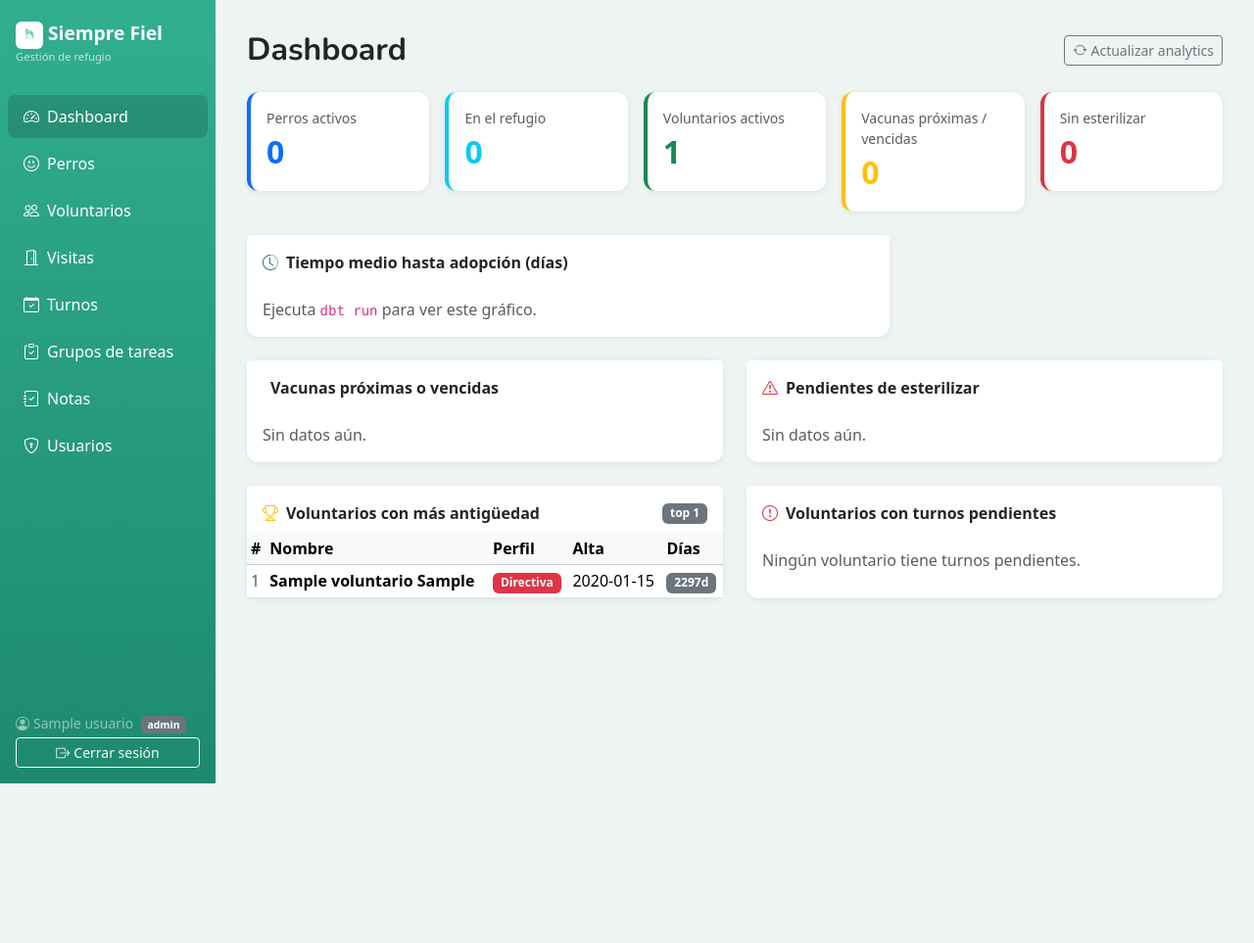
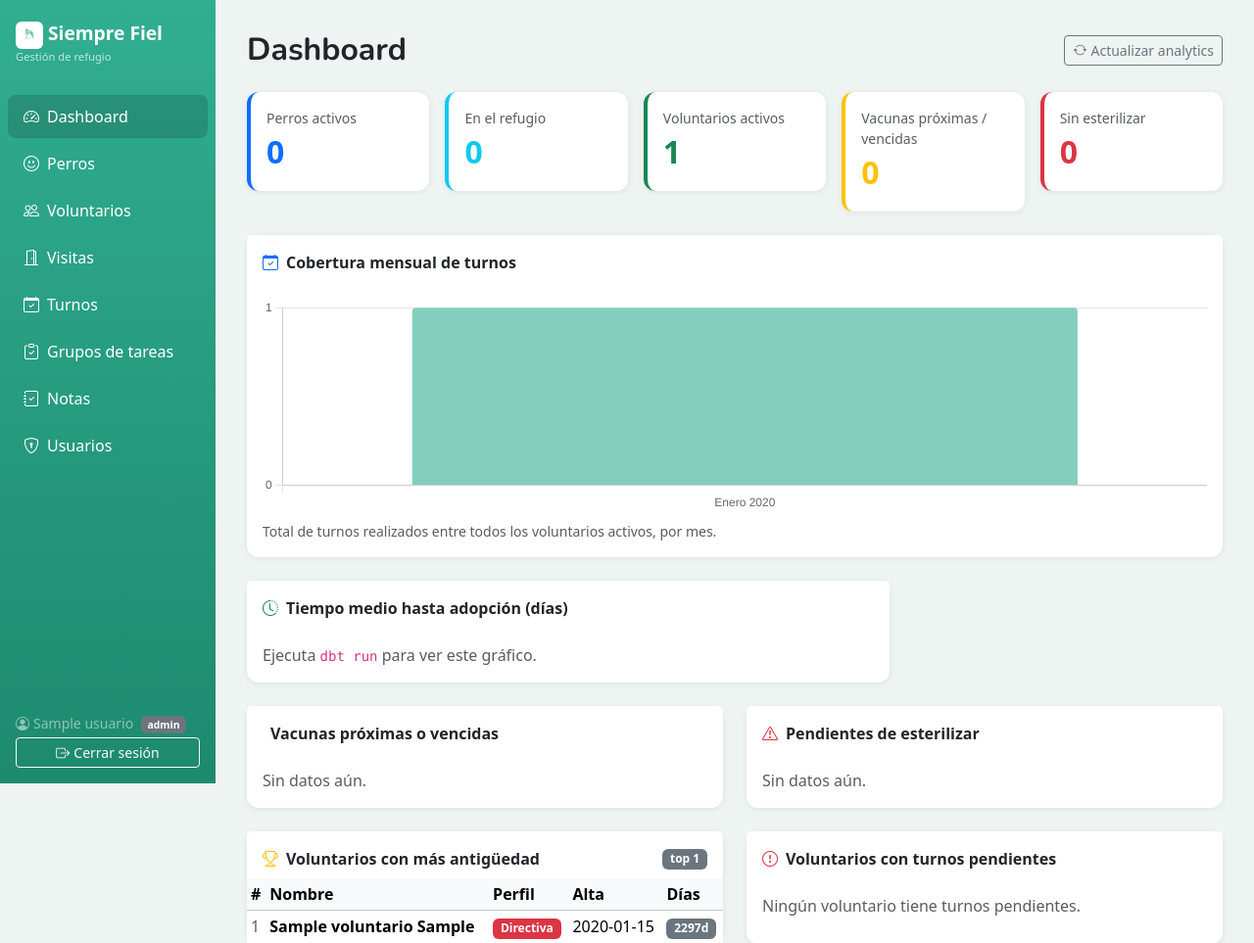
Before and after one commit to Rodry03/siempreFiel, a FastAPI app: page / in a window 1280 px wide. Shown: the top 963 px of the page at 98% size. Before the commit the page ends 800 px from the top, so only its background shows below. Run offline with FastAPI, Linux system fonts and the light colour scheme; the visitor is signed in with stand-in values (Sample User, id 1); tables that the repository leaves empty hold one stand-in row (values such as "Sample post"); parts of the project's set-up code (start-up, migrations or seed data) failed here and were passed over.

Commit message:
cambios en el dbt

```diff
--- a/app/templates/dashboard.html
+++ b/app/templates/dashboard.html
@@ -75,62 +75,30 @@
   {% endif %}
 </div>
 
-<!-- Cobertura semanal de turnos -->
-{% if cobertura_semanal %}
+<!-- Cobertura mensual de turnos -->
+{% if cobertura_mensual %}
 <div class="row g-4 mb-4">
   <div class="col-12">
-    <div class="card h-100">
-      <div class="card-header bg-white border-0 pt-3 d-flex justify-content-between align-items-center">
-        <span class="fw-semibold"><i class="bi bi-calendar-check text-primary me-2"></i>Cobertura semanal de turnos</span>
-        <div class="d-flex gap-2">
-          {% set semanas_criticas = cobertura_semanal | selectattr('nivel', 'equalto', 'critico') | list | length %}
-          {% set semanas_bajas    = cobertura_semanal | selectattr('nivel', 'equalto', 'bajo')   | list | length %}
-          {% if semanas_criticas > 0 %}<span class="badge bg-danger">{{ semanas_criticas }} críticas</span>{% endif %}
-          {% if semanas_bajas    > 0 %}<span class="badge bg-warning text-dark">{{ semanas_bajas }} bajas</span>{% endif %}
-        </div>
+    <div class="card">
+      <div class="card-header bg-white border-0 pt-3">
+        <span class="fw-semibold"><i class="bi bi-calendar-check text-primary me-2"></i>Cobertura mensual de turnos</span>
       </div>
       <div class="card-body">
-        <div class="table-responsive mb-3">
-          <table class="table table-sm mb-0">
-            <thead class="table-light">
-              <tr><th>Semana</th><th title="Turnos con veterano presente">Con veterano</th><th title="Veterano + voluntario">Completos</th><th title="Turnos sin cubrir (sin veterano)">Sin cubrir</th><th></th></tr>
-            </thead>
-            <tbody>
-              {% for s in cobertura_semanal %}
-              <tr class="{% if s.nivel == 'critico' %}table-danger{% elif s.nivel == 'bajo' %}table-warning{% endif %}">
-                <td class="fw-semibold">{{ s.semana_label }}</td>
-                <td>{{ s.slots_con_veterano }}/14</td>
-                <td>{{ s.slots_completos }}/14</td>
-                <td>
-                  {% if s.slots_sin_cubrir > 0 %}
-                  <span class="badge bg-danger">{{ s.slots_sin_cubrir }}</span>
-                  {% else %}—{% endif %}
-                </td>
-                <td>
-                  {% if s.nivel == 'critico' %}<span class="badge bg-danger">Crítico</span>
-                  {% elif s.nivel == 'bajo' %}<span class="badge bg-warning text-dark">Bajo</span>
-                  {% else %}<span class="badge bg-success">OK</span>{% endif %}
-                </td>
-              </tr>
-              {% endfor %}
-            </tbody>
-          </table>
-        </div>
-        <canvas id="chartCobertura" height="110"></canvas>
-        <p class="text-muted small mt-2 mb-0">Crítico = turnos sin veterano. Bajo = menos de 11/14 completos (vet+vol).</p>
+        <canvas id="chartCobertura" style="min-height:140px; max-height:220px;"></canvas>
+        <p class="text-muted small mt-2 mb-0">Total de turnos realizados entre todos los voluntarios activos, por mes.</p>
       </div>
     </div>
   </div>
 </div>
 {% endif %}
 
-<!-- Evolución saldo semanal -->
-{% if evolucion_saldo %}
+<!-- Evolución saldo mensual -->
+{% if evolucion_saldo_mensual %}
 <div class="row g-4 mb-4">
   <div class="col-12">
     <div class="card">
       <div class="card-header bg-white border-0 pt-3">
-        <span class="fw-semibold"><i class="bi bi-graph-up text-primary me-2"></i>Evolución del saldo medio de turnos por semana</span>
+        <span class="fw-semibold"><i class="bi bi-graph-up text-primary me-2"></i>Evolución del saldo medio de turnos por mes</span>
       </div>
       <div class="card-body">
         <canvas id="chartEvolucionSaldo" style="min-height:140px; max-height:220px;"></canvas>
@@ -502,34 +431,25 @@
   </div>
 </div>
 
-{% if entradas_salidas or tiempo_adopcion or cobertura_semanal or tiempo_acogida or conversion_visitantes or evolucion_saldo or total_activos > 0 %}
+{% if entradas_salidas or tiempo_adopcion or cobertura_mensual or tiempo_acogida or conversion_visitantes or evolucion_saldo_mensual or total_activos > 0 %}
 <script src="https://cdn.jsdelivr.net/npm/chart.js@4.4.0/dist/chart.umd.min.js"></script>
 <script>
-{% if cobertura_semanal %}
-{% set cob_reversed = cobertura_semanal | reverse | list %}
+{% if cobertura_mensual %}
 new Chart(document.getElementById('chartCobertura'), {
-  type: 'line',
+  type: 'bar',
   data: {
-    labels: {{ cob_reversed | map(attribute='semana_label') | list | tojson }},
-    datasets: [
-      {
-        label: 'Con veterano',
-        data: {{ cob_reversed | map(attribute='pct_con_veterano') | list | tojson }},
-        borderColor: 'rgba(255,193,7,0.9)', backgroundColor: 'rgba(255,193,7,0.1)',
-        borderWidth: 2, pointRadius: 4, fill: false, tension: 0.2,
-      },
-      {
-        label: 'Completos (vet+vol)',
-        data: {{ cob_reversed | map(attribute='pct_completos') | list | tojson }},
-        borderColor: 'rgba(25,135,84,0.9)', backgroundColor: 'rgba(25,135,84,0.1)',
-        borderWidth: 2, pointRadius: 4, fill: false, tension: 0.2,
-      },
-    ]
+    labels: {{ cobertura_mensual | map(attribute='mes_label') | list | tojson }},
+    datasets: [{
+      label: 'Turnos realizados',
+      data: {{ cobertura_mensual | map(attribute='total_turnos') | list | tojson }},
+      backgroundColor: 'rgba(49, 174, 144, 0.6)',
+      borderRadius: 4,
+    }]
   },
   options: {
     responsive: true,
-    plugins: { legend: { display: true, position: 'bottom' } },
-    scales: { y: { min: 0, max: 100, ticks: { callback: v => v + '%' } } }
+    plugins: { legend: { display: false } },
+    scales: { y: { beginAtZero: true, ticks: { stepSize: 1 } } }
   }
 });
 {% endif %}
@@ -744,15 +664,15 @@ new Chart(document.getElementById('chartConversionVisitantes'), {
 });
 {% endif %}
 
-{% if evolucion_saldo %}
+{% if evolucion_saldo_mensual %}
 new Chart(document.getElementById('chartEvolucionSaldo'), {
   type: 'line',
   data: {
-    labels: {{ evolucion_saldo | map(attribute='semana_label') | list | tojson }},
+    labels: {{ evolucion_saldo_mensual | map(attribute='mes_label') | list | tojson }},
     datasets: [
       {
         label: 'Saldo medio',
-        data: {{ evolucion_saldo | map(attribute='saldo_medio') | list | tojson }},
+        data: {{ evolucion_saldo_mensual | map(attribute='saldo_medio') | list | tojson }},
         borderColor: 'rgba(49, 174, 144, 0.9)',
         backgroundColor: function(ctx) {
           const v = ctx.raw;
@@ -765,7 +685,7 @@ new Chart(document.getElementById('chartEvolucionSaldo'), {
       },
       {
         label: 'Voluntarios con deuda',
-        data: {{ evolucion_saldo | map(attribute='n_con_deuda') | list | tojson }},
+        data: {{ evolucion_saldo_mensual | map(attribute='n_con_deuda') | list | tojson }},
         borderColor: 'rgba(220, 53, 69, 0.7)',
         backgroundColor: 'transparent',
         borderWidth: 1.5,
```
Also changed, not shown: other parts of app/templates/dashboard.html (+0 -39 lines), app/routers/dashboard.py (+63 -26 lines), 2 other files.
